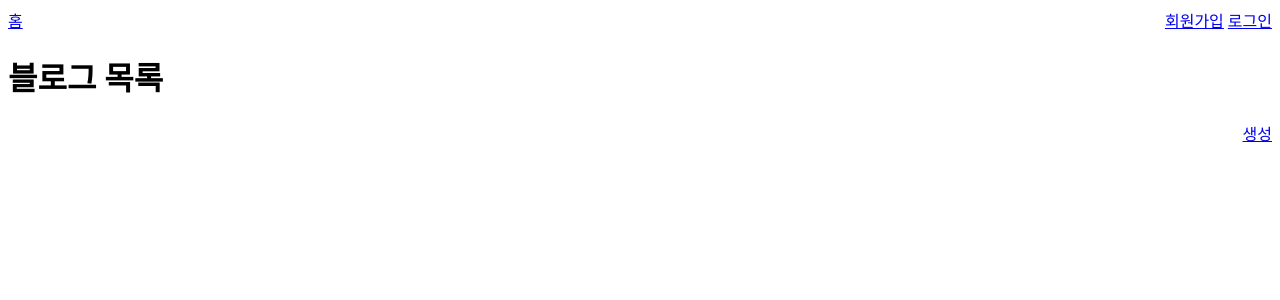
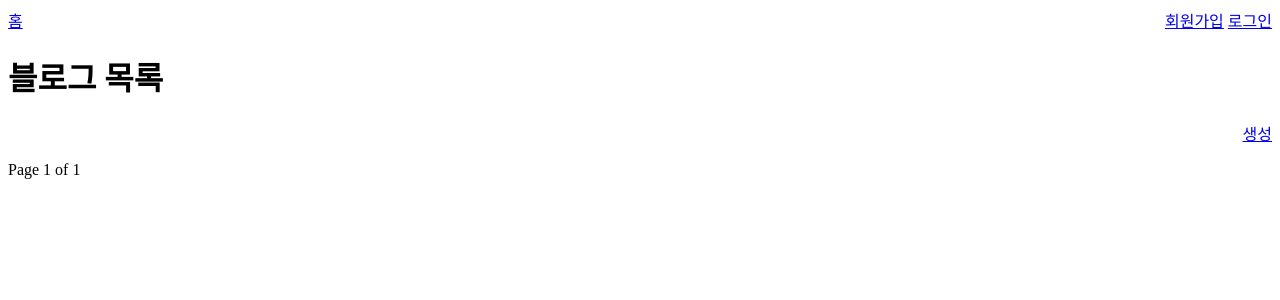
Before and after one commit to Isaccchoi/OZ_Django, a Django app: page / in a window 1280 px wide. Shown: the top 300 px of the page. Run offline with Django 5.2, Linux system fonts and the light colour scheme; data that the repository does not hold is empty.

Commit message:
4-6 블로그 페이지네이션

```diff
--- a/blog/blog/views.py
+++ b/blog/blog/views.py
@@ -1,4 +1,5 @@
 from django.contrib.auth.decorators import login_required
+from django.core.paginator import Paginator
 from django.http import Http404
 from django.shortcuts import get_object_or_404, redirect, render
 from django.urls import reverse
@@ -10,8 +11,13 @@ from blog.models import Blog
 def blog_list(request):
     blogs = Blog.objects.all().order_by('-created_at')
 
+    paginator = Paginator(blogs, 10)
+    page = request.GET.get('page')
+    page_object = paginator.get_page(page)
+
     context = {
-        'blogs': blogs
+        # 'blogs': blogs,
+        'page_object': page_object,
     }
     return render(request, 'blog_list.html', context)
 
--- a/blog/templates/blog_list.html
+++ b/blog/templates/blog_list.html
@@ -6,11 +6,24 @@
     <a href="{% url 'blog_create' %}">생성</a>
   </p>
 
-  {% for blog in blogs %}
+  {% for blog in page_object %}
     <p>
       <a href="{% url 'blog_detail' blog.pk %}">
-        {{ blog.title }} - <small>{{ blog.created_at | date:"Y-m-d" }}</small>
+        ({{ blog.id }}){{ blog.title }} - <small>{{ blog.created_at | date:"Y-m-d" }}</small>
       </a>
     </p>
   {% endfor %}
+  <div>
+    {% if page_object.has_previous %}
+      <a href="?page=1">&laquo 첫번째</a>
+      <a href="?page={{ page_object.previous_page_number }}">이전</a>
+    {% endif %}
+    <span>
+      Page {{ page_object.number }} of {{ page_object.paginator.num_pages }}
+    </span>
+    {% if page_object.has_next %}
+      <a href="?page={{ page_object.next_page_number }}">다음</a>
+      <a href="?page={{ page_object.paginator.num_pages }}">마지막</a>
+    {% endif %}
+  </div>
 {% endblock %}
```
